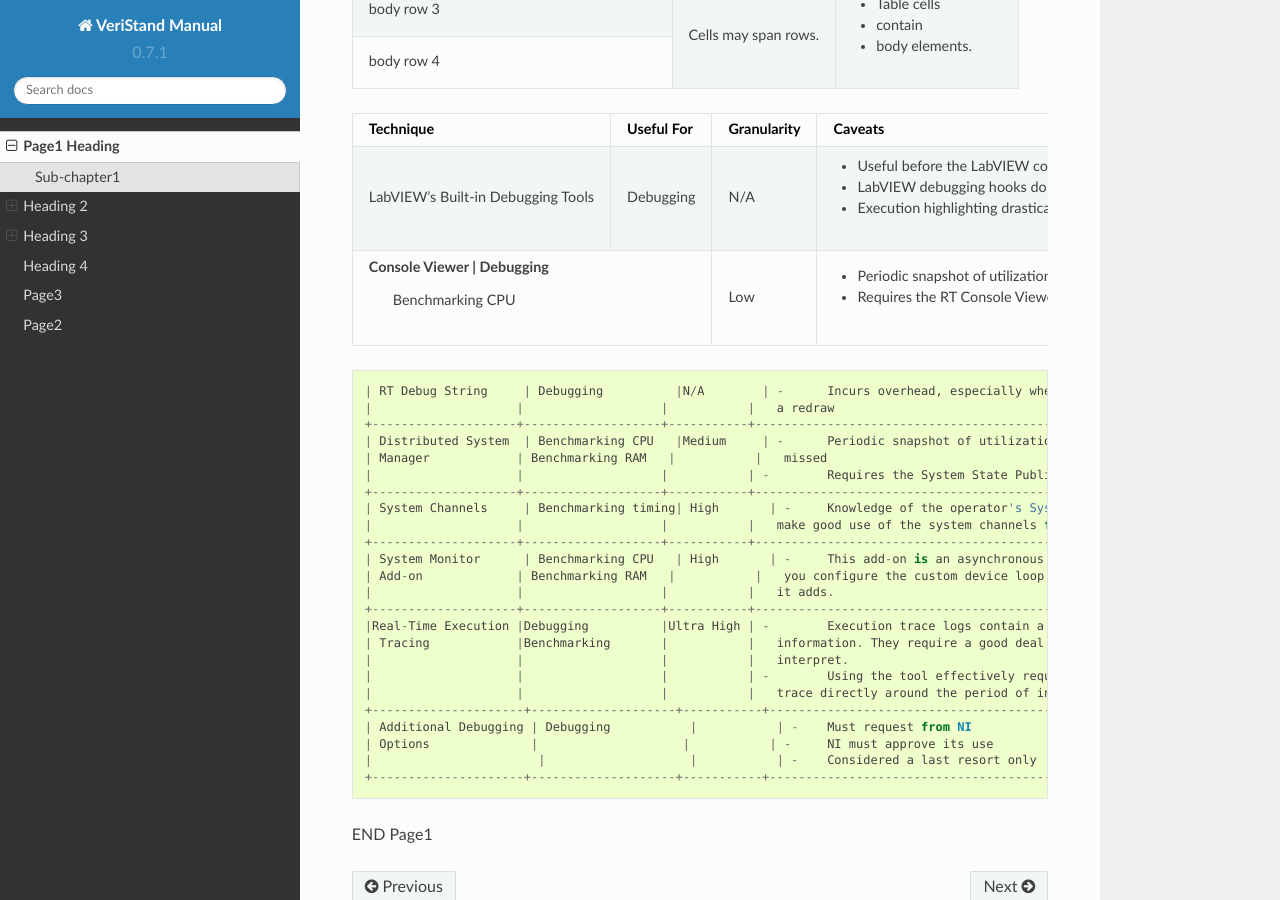
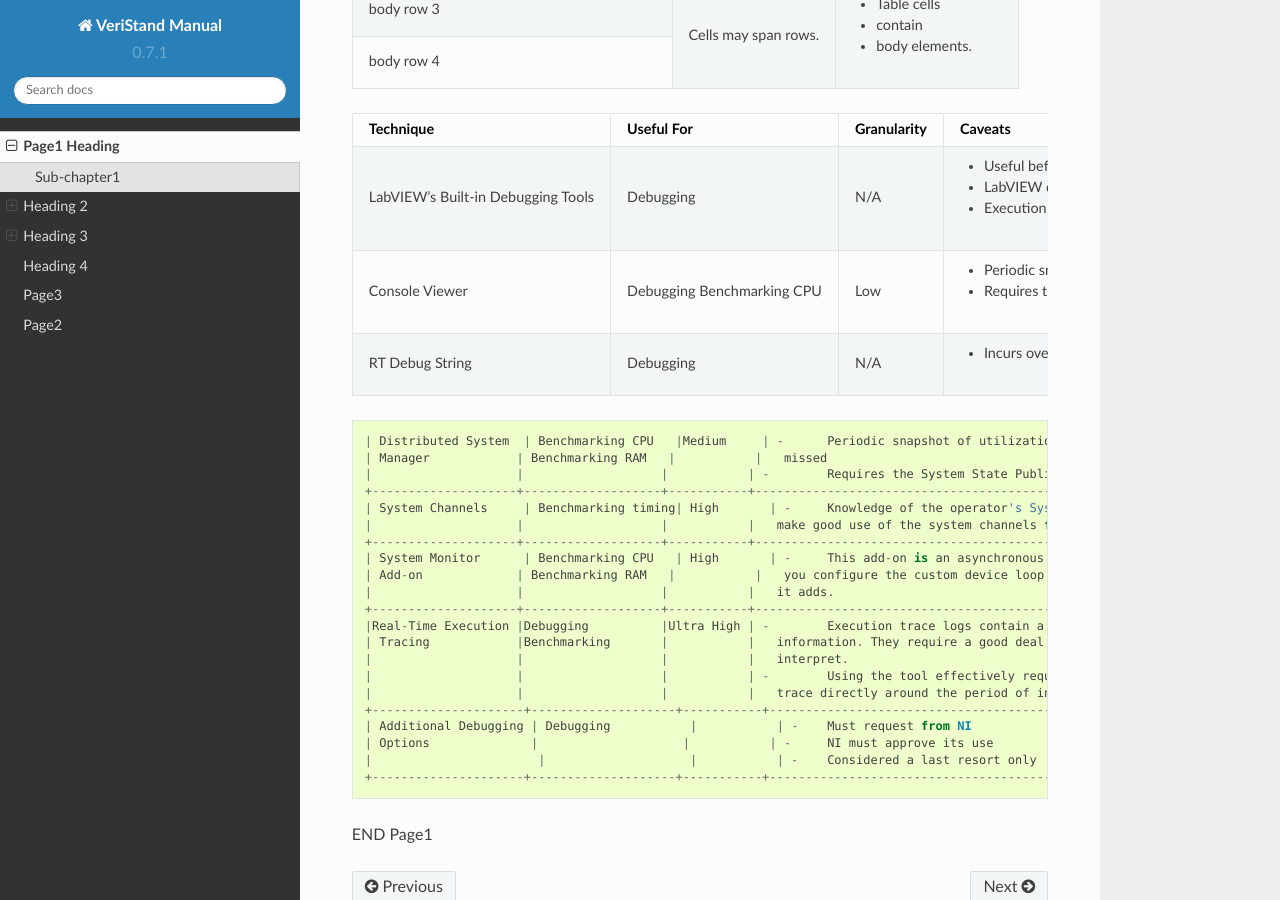
Before and after one commit to phutanu/GitHubPagesUsingRTD, a Sphinx documentation site: the page built from docs/Page1.md, in a window 1280 px wide and 900 px high, scrolled down 1452 px. Built offline with Sphinx 7.4.7 and the Read the Docs theme 2.0.0, drawn with Linux system fonts in a browser that asks for light colours.

Commit message:
Update Page1.md

````diff
--- a/docs/Page1.md
+++ b/docs/Page1.md
@@ -75,13 +75,12 @@
 +---------------------+--------------------+-------------+------------------------------------------------------------------------------------+
 | Console Viewer      | Debugging          | Low         | - Periodic snapshot of utilization, transients and spikes may be missed            |
 |                     | Benchmarking CPU   |             | - Requires the RT Console Viewer daemon                                            |
-+--------------------+---------------------+-------------+------------------------------------------------------------------------------------+
++---------------------+--------------------+-------------+------------------------------------------------------------------------------------+
+| RT Debug String     | Debugging          | N/A         | - Incurs overhead, especially when the console window requires a redraw            |
++---------------------+--------------------+-------------+------------------------------------------------------------------------------------+
 ```
 
 ```
-| RT Debug String     | Debugging          |N/A        | -	Incurs overhead, especially when the console window requires  |
-|                    |                   |           |   a redraw                                                      |
-+--------------------+-------------------+-----------+-----------------------------------------------------------------+
 | Distributed System  | Benchmarking CPU   |Medium     | -	Periodic snapshot of utilization, transients and spikes may be|
 | Manager            | Benchmarking RAM   |           |   missed                                                        |
 |                    |                   |           | -	Requires the System State Publisher daemon                    |
````
